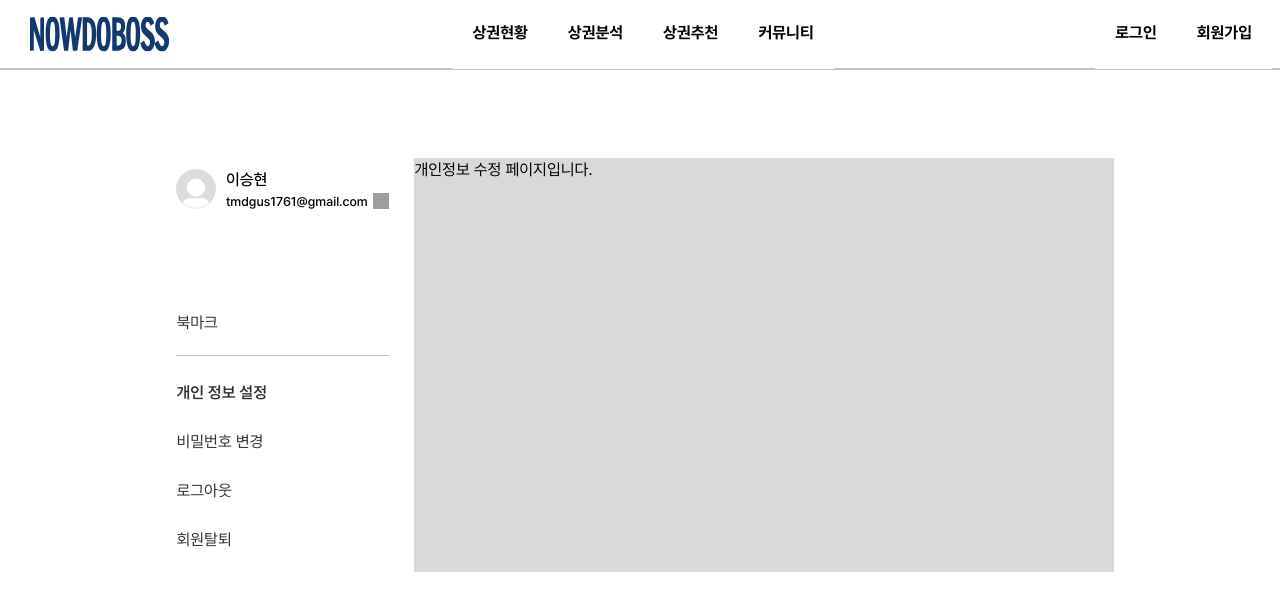
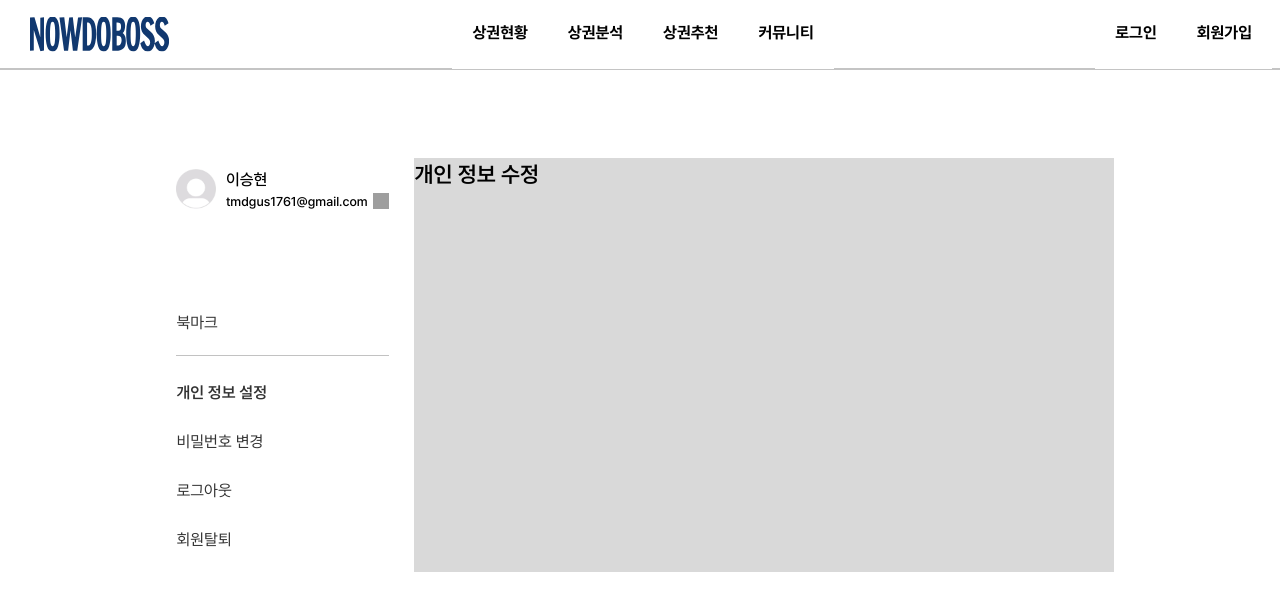
Before and after one commit to shindonggeun/NowDoBoss, a React (Vite) app in the folder FrontEnd/: page /profile/edit in a window 1280 px wide. Shown: the top 610 px of the page. Built offline with nearby package versions, Linux system fonts and the light colour scheme; grey boxes are pictures that could not be loaded.

Commit message:
[FE] feat: 프로필 관련 페이지 재사용 title 컴포넌트 적용

```diff
--- a/FrontEnd/src/containers/profile/BookmarksContainer.tsx
+++ b/FrontEnd/src/containers/profile/BookmarksContainer.tsx
@@ -1,5 +1,13 @@
+import Title from '@src/components/profile/Title'
+import TabBar from '@src/components/profile/TabBar'
+
 const BookmarksContainer = () => {
-  return <div>여기는 북마크 자리 입니다. 알겠습니까?</div>
+  return (
+    <div>
+      <Title title="북마크" />
+      <TabBar />
+    </div>
+  )
 }
 
 export default BookmarksContainer
--- a/FrontEnd/src/containers/profile/ChangePasswordContainer.tsx
+++ b/FrontEnd/src/containers/profile/ChangePasswordContainer.tsx
@@ -1,5 +1,11 @@
+import Title from '@src/components/profile/Title'
+
 const ChangePasswordContainer = () => {
-  return <>비밀번호 변경 페이지</>
+  return (
+    <div>
+      <Title title="비밀번호 변경" />
+    </div>
+  )
 }
 
 export default ChangePasswordContainer
--- a/FrontEnd/src/containers/profile/EditProfileContainer.tsx
+++ b/FrontEnd/src/containers/profile/EditProfileContainer.tsx
@@ -1,5 +1,11 @@
+import Title from '@src/components/profile/Title'
+
 const EditProfileContainer = () => {
-  return <>개인정보 수정 페이지입니다.</>
+  return (
+    <div>
+      <Title title="개인 정보 수정" />
+    </div>
+  )
 }
 
 export default EditProfileContainer
```
